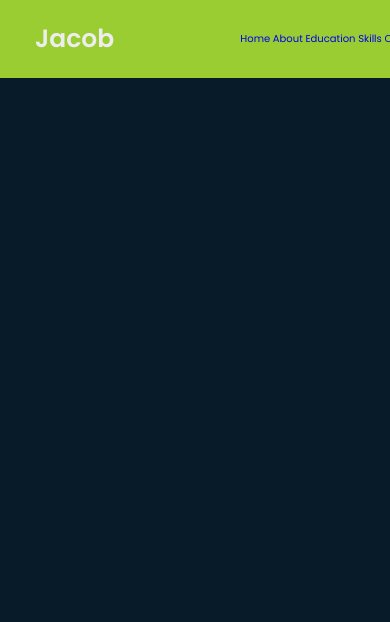
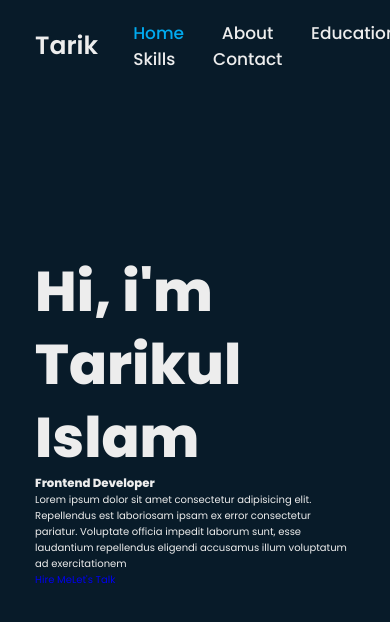
Before and after one commit to tariik12/new-portfolio-html-css-js, a plain HTML site: page index.html in a window 390 px wide. Drawn offline with nearby package versions, Linux system fonts and the light colour scheme.

Commit message:
navbar without responsive done and start banner section

```diff
--- a/index.css
+++ b/index.css
@@ -1,7 +1,8 @@
 @import url('https://fonts.googleapis.com/css2?family=Lato:ital,wght@0,400;0,700;0,900;1,400&family=Lobster&family=Open+Sans&family=Poppins:ital,wght@0,400;0,500;0,600;0,800;0,900;1,400;1,600;1,700;1,800;1,900&family=Work+Sans:wght@400;500;600;700&display=swap');
 
 *{
-    margin: 0;
+    max-width: 1366px;
+    margin: auto;
     padding: 0;
     box-sizing: none;
     text-decoration: none;
@@ -28,13 +29,13 @@ body{
     color: var(--text-color);
 }
 .header{
-    /* explore z-index, rem 9% */
+    /* explore z-index, rem 9% transparent */
     position: fixed;
     top: 0;
     left: 0;
-    width: 100%;
+    width:100%;
     padding: 2rem 9%;
-    background-color: yellowgreen;
+    background-color: transparent;
     display: flex;
     justify-content: space-between;
     align-items: center;
@@ -46,3 +47,43 @@ body{
     color: var(--text-color);
     font-weight: 600;
 }
+.navbar a{
+    font-size: 1.7rem;
+    color:var(--text-color);
+    font-weight: 500;
+    margin-left: 3.5rem;
+    transition: .3s;
+}
+
+.navbar a:hover,
+.navbar a.active {
+    color: var(--main-color);
+}
+
+#menu-icon {
+    font-size: 3.6rem;
+    color:var(--text-color);
+    cursor:pointer;
+    display: none;
+}
+
+section {
+    min-height: 100vh;
+    padding: 100rem 9% 2rem;
+}
+
+.home{
+    display: flex;
+    align-items: center;
+    padding: 0 9%;
+}
+.home_content{
+    max-width: 60rem;
+
+}
+.home_content h1{
+    font-size: 5.6rem;
+    font-weight: 700;
+    line-height: 1.3;
+
+}
--- a/index.html
+++ b/index.html
@@ -7,14 +7,19 @@
     <meta http-equiv="X-UA-Compatible" content="IE=edge">
     <meta name="viewport" content="width=device-width, initial-scale=1.0">
     <title>New PortFolio</title>
+
+    <!-- box icons -->
+    <link href='https://unpkg.com/boxicons@2.1.4/css/boxicons.min.css' rel='stylesheet'>
+
 </head>
 
 <body>
     <header class="header">
-        <a href="#" class="logo">Jacob</a>
+        <a href="#" class="logo">Tarik</a>
 
+        <div class='bx bx-menu' id="menu-icon" ></div>
         <nav class="navbar">
-            <a href="#home">Home</a>
+            <a href="#home" class="active">Home</a>
             <a href="#about">About</a>
             <a href="#educaton">Education</a>
             <a href="#skills">Skills</a>
@@ -23,6 +28,20 @@
         </nav>
     </header>
 
+    <section class="home" id="home">
+        <div class="home_content">
+            <h1>Hi, i'm <span>Tarikul Islam</span></h1>
+            <div class="text_animate">
+                <h3>Frontend Developer</h3>
+            </div>
+            <p>Lorem ipsum dolor sit amet consectetur adipisicing elit. Repellendus est laboriosam ipsam ex error consectetur pariatur. Voluptate officia impedit laborum sunt, esse laudantium repellendus eligendi accusamus illum voluptatum ad exercitationem</p>
+
+            <div>
+                <a href="#" class="btn">Hire Me</a><a href="#" class="btn">Let's Talk</a>
+            </div>
+        </div>
+    </section>
+
 
 
 
```
